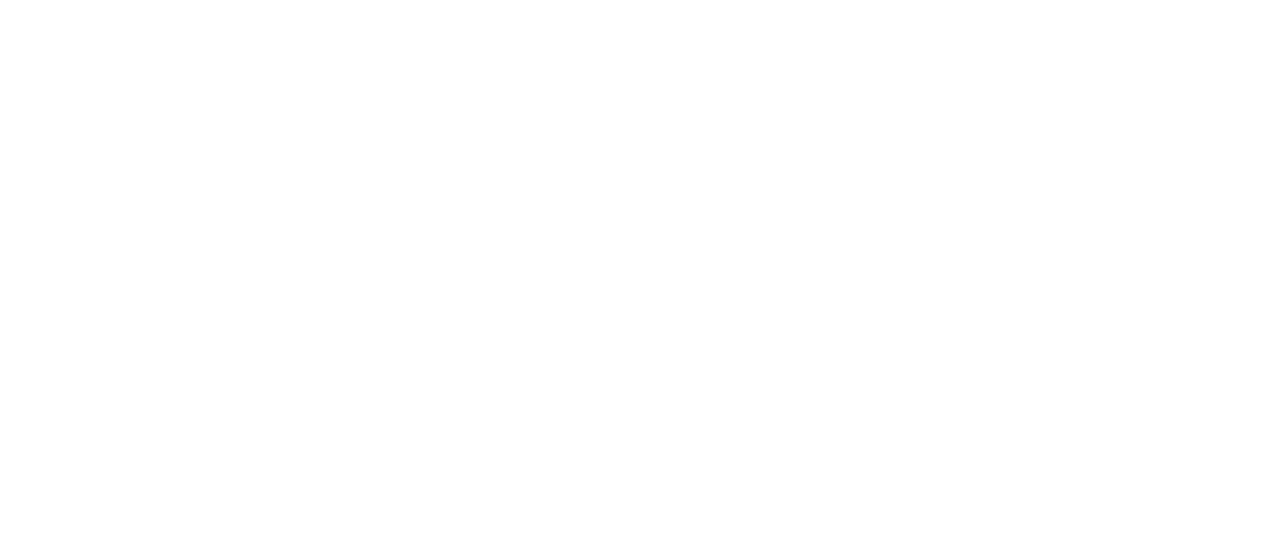
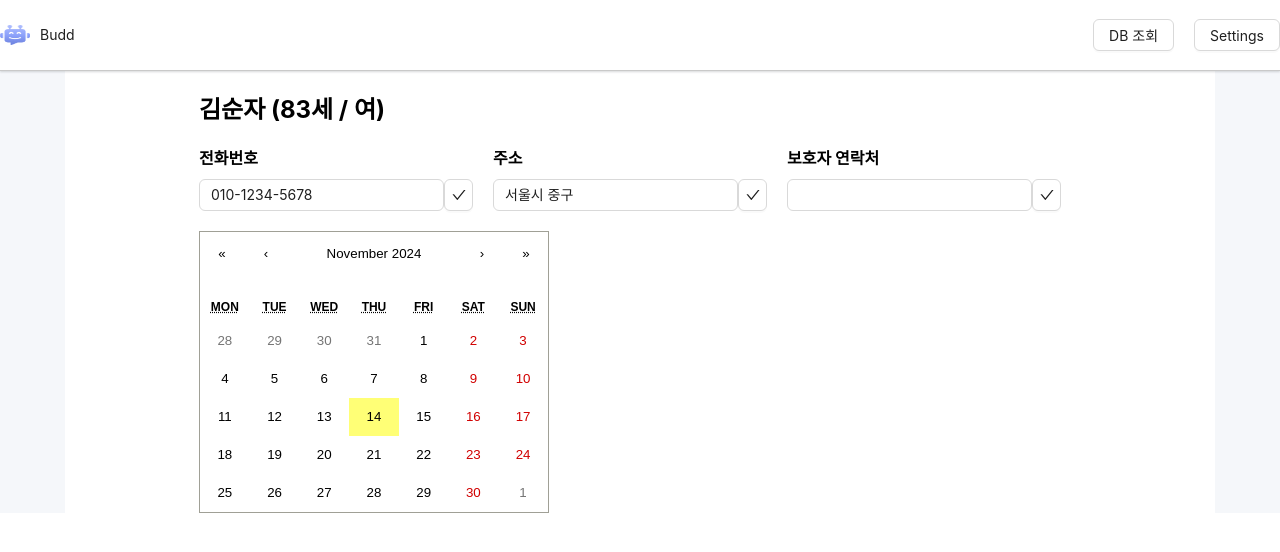
Before and after one commit to Jieuneenee/Budd-client, a React (Vite) app: page /user/1 in a window 1280 px wide. Before the commit this address had no page. Shown: the top 552 px of the page. Built offline with nearby package versions, Linux system fonts and the light colour scheme.

Commit message:
feat: detail sample data 추가, detail page 구현중

```diff
--- a/package.json
+++ b/package.json
@@ -11,8 +11,11 @@
   },
   "dependencies": {
     "antd": "^5.20.5",
+    "date-fns": "^4.1.0",
     "react": "^18.3.1",
+    "react-calendar": "^5.0.0",
     "react-dom": "^18.3.1",
+    "react-icons": "^5.3.0",
     "react-router-dom": "^6.26.1",
     "styled-components": "^6.1.13"
   },
--- /dev/null
+++ b/src/constants/json/user_detail_sample.json
@@ -0,0 +1,47 @@
+[
+{
+  "user_detail": {
+    "user_id": 0,
+    "name": "김순자",
+    "age": 83,
+    "gender": "여",
+    "phone_number": "010-1234-5678",
+    "address": "서울시 중구",
+    "contact1": "",
+    "contact2": "",
+    "rist_level": "저",
+    "call_data": [
+      { "scheduled_date": "2024-09-01", "status": "scheduled" },
+      { "scheduled_date": "2024-09-02", "status": "additional" },
+      { "scheduled_date": "2024-09-03", "status": "scheduled" },
+      { "scheduled_date": "2024-09-04", "status": "completed" },
+      { "scheduled_date": "2024-09-05", "status": "missed" },
+      { "scheduled_date": "2024-09-06", "status": "completed" },
+      { "scheduled_date": "2024-09-07", "status": "scheduled" },
+      { "scheduled_date": "2024-09-08", "status": "additional" },
+      { "scheduled_date": "2024-09-09", "status": "completed" },
+      { "scheduled_date": "2024-09-10", "status": "missed" },
+      { "scheduled_date": "2024-09-11", "status": "scheduled" },
+      { "scheduled_date": "2024-09-12", "status": "completed" },
+      { "scheduled_date": "2024-09-13", "status": "missed" },
+      { "scheduled_date": "2024-09-14", "status": "scheduled" },
+      { "scheduled_date": "2024-09-15", "status": "completed" },
+      { "scheduled_date": "2024-09-16", "status": "scheduled" },
+      { "scheduled_date": "2024-09-17", "status": "missed" },
+      { "scheduled_date": "2024-09-18", "status": "scheduled" },
+      { "scheduled_date": "2024-09-19", "status": "completed" },
+      { "scheduled_date": "2024-09-20", "status": "missed" },
+      { "scheduled_date": "2024-09-21", "status": "scheduled" },
+      { "scheduled_date": "2024-09-22", "status": "completed" },
+      { "scheduled_date": "2024-09-23", "status": "missed" },
+      { "scheduled_date": "2024-09-24", "status": "scheduled" },
+      { "scheduled_date": "2024-09-25", "status": "completed" },
+      { "scheduled_date": "2024-09-26", "status": "missed" },
+      { "scheduled_date": "2024-09-27", "status": "scheduled" },
+      { "scheduled_date": "2024-09-28", "status": "completed" },
+      { "scheduled_date": "2024-09-29", "status": "missed" },
+      { "scheduled_date": "2024-09-30", "status": "scheduled" }
+    ]
+  }
+}
+]
--- a/src/main.jsx
+++ b/src/main.jsx
@@ -5,6 +5,7 @@
 
 import MainPage from "./pages/MainPage.jsx";
 import Login from "./pages/Login.jsx";
+import UserDetailPage from "./pages/UserDetailPage.jsx";
 
 createRoot(document.getElementById("root")).render(
   <StrictMode>
@@ -13,6 +14,7 @@
       <Routes>
         <Route path='/login' element={<Login />} />
         <Route path='/' element={<MainPage />} />
+        <Route path='/user/:userId' element={<UserDetailPage />} />
       </Routes>
     </BrowserRouter>
   </StrictMode>
--- /dev/null
+++ b/src/pages/UserDetailPage.jsx
@@ -0,0 +1,168 @@
+import React, { useState } from "react";
+import styled from "styled-components";
+import Calendar from "react-calendar";
+import 'react-calendar/dist/Calendar.css'; // 기본 스타일을 적용합니다
+import { CONTAINER_WIDTH, HEADER_HEIGHT } from "../utils/layouts";
+import Header from "../components/Header";
+import { GRAY } from "../utils/colors";
+import { FaCircle, FaTimes, FaRegCircle } from "react-icons/fa";
+import mockData from "../constants/json/user_detail_sample.json";
+import { format } from "date-fns";
+import { Input, Button } from "antd";
+import { CheckOutlined } from "@ant-design/icons";
+
+const UserDetailPage = () => {
+  const user_detail = mockData[0].user_detail;
+  const callData = user_detail.call_data;
+
+  // call data의 status에 따른 아이콘 표시
+  const renderIcon = (status) => {
+    switch (status) {
+      case "completed":
+        return <FaCircle color='green' />; // O
+      case "missed":
+        return <FaTimes color='red' />; // X
+      case "scheduled":
+      case "additional":
+        return <FaRegCircle color='orange' />; // △
+      default:
+        return null;
+    }
+  };
+
+  const getCallStatus = (date) => {
+    const formattedDate = format(date, "yyyy-MM-dd");
+    const call = callData.find((call) => call.scheduled_date === formattedDate);
+    return call ? renderIcon(call.status) : null;
+  };
+
+  const [phoneNumber, setPhoneNumber] = useState(user_detail.phone_number);
+  const [address, setAddress] = useState(user_detail.address);
+  const [guardianContact, setGuardianContact] = useState(
+    user_detail.contact1 || ""
+  );
+
+  const handleSave = () => {
+    console.log("Updated phone number:", phoneNumber);
+    console.log("Updated address:", address);
+    console.log("Updated guardian contact:", guardianContact);
+  };
+
+  return (
+    <Root>
+      <Header />
+      <Container>
+        <MainContainer>
+          <UserInfo>
+            <h2>
+              {user_detail.name} ({user_detail.age}세 / {user_detail.gender})
+            </h2>
+            <InfoRow>
+              <EditableRow>
+                <Label>전화번호</Label>
+                <div style={{ display: "flex" }}>
+                  <Input
+                    value={phoneNumber}
+                    onChange={(e) => setPhoneNumber(e.target.value)}
+                  />
+                  <Button icon={<CheckOutlined />} onClick={handleSave} />
+                </div>
+              </EditableRow>
+
+              <EditableRow>
+                <Label>주소</Label>
+                <div style={{ display: "flex" }}>
+                  <Input
+                    value={address}
+                    onChange={(e) => setAddress(e.target.value)}
+                  />
+                  <Button icon={<CheckOutlined />} onClick={handleSave} />
+                </div>
+              </EditableRow>
+
+              <EditableRow>
+                <Label>보호자 연락처</Label>
+                <div style={{ display: "flex" }}>
+                  <Input
+                    value={guardianContact}
+                    onChange={(e) => setGuardianContact(e.target.value)}
+                  />
+                  <Button icon={<CheckOutlined />} onClick={handleSave} />
+                </div>
+              </EditableRow>
+            </InfoRow>
+          </UserInfo>
+
+          <CalendarWrapper>
+            <Calendar
+              tileContent={({ date }) => (
+                <IconContainer>
+                  {getCallStatus(date)}
+                </IconContainer>
+              )}
+            />
+          </CalendarWrapper>
+        </MainContainer>
+      </Container>
+    </Root>
+  );
+};
+
+const Root = styled.div`
+  width: 100%;
+  height: 100%;
+  display: flex;
+  flex-direction: column;
+  align-items: center;
+  padding-top: ${HEADER_HEIGHT}px;
+  position: relative;
+  background-color: ${GRAY.LIGHT};
+`;
+
+const Container = styled.div`
+  width: ${CONTAINER_WIDTH}px;
+  background-color: white;
+  display: flex;
+  justify-content: center;
+  align-items: center;
+`;
+
+const MainContainer = styled.div`
+  display: flex;
+  flex-direction: column;
+  align-items: flex-start;
+`;
+
+const UserInfo = styled.div`
+  margin-bottom: 20px;
+`;
+
+const CalendarWrapper = styled.div`
+  width: 100%;
+  max-width: 600px;
+`;
+
+const IconContainer = styled.div`
+  display: flex;
+  justify-content: center;
+  align-items: center;
+`;
+
+const InfoRow = styled.div`
+  display: flex;
+  flex-direction: row;
+`;
+
+const EditableRow = styled.div`
+  margin-right: 20px;
+  gap: 10px;
+  display: flex;
+  flex-direction: column;
+`;
+
+const Label = styled.div`
+  font-weight: bold;
+  margin-right: 10px;
+`;
+
+export default UserDetailPage;
```
Also changed, not shown: 1 other file (tests, documents, lock files or other folders).
